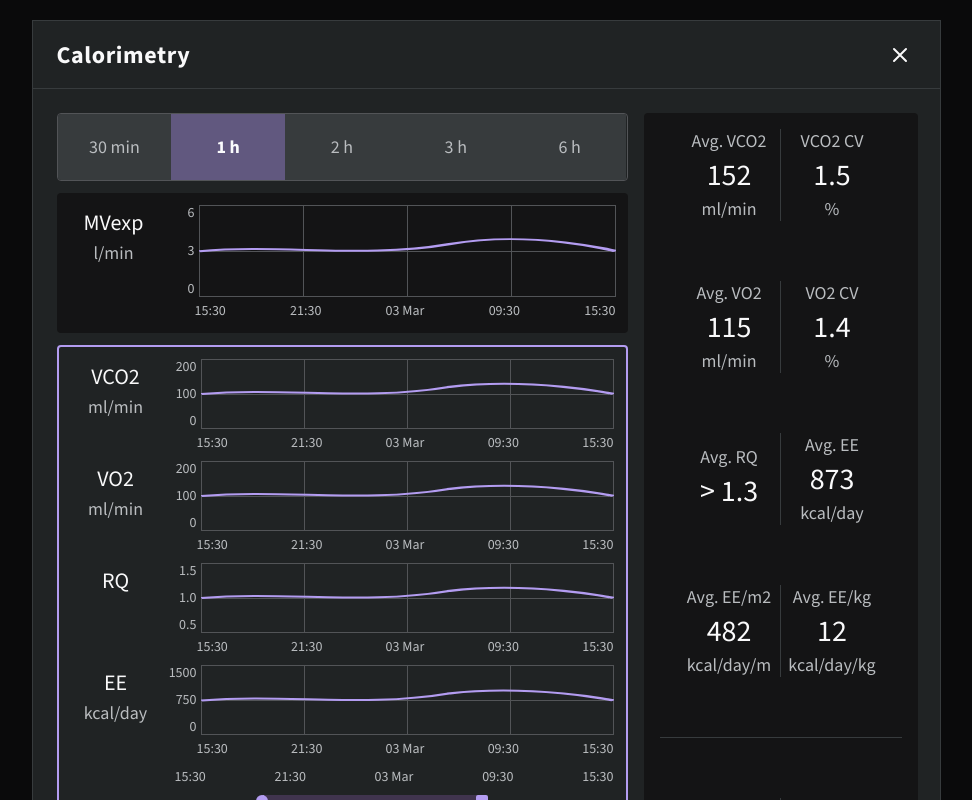
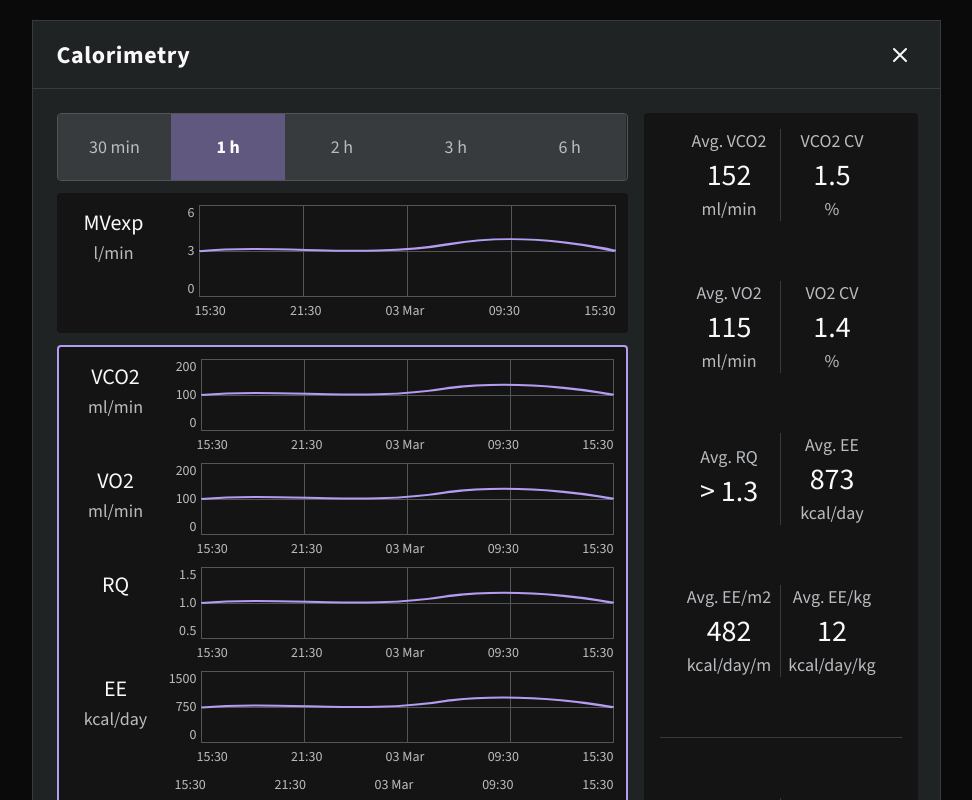
Before and after one commit to kevinhsu525/calorimetry-prototype, a React (Vite) app: page / in a window 1280 px wide. Shown: the top 800 px of the page, without its empty margins (154-1126 px from the left). Built offline with nearby package versions, Linux system fonts and the light colour scheme; the HTML template or start-up script is replaced by a standard one.

Commit message:
feat: set 4 sub-charts to 96px and darken Disclosure bg
- Chart compact mode: h-[72px]/h-[76px] for ~96px total height
- Disclosure area: add bg-[#141415] to match MVexp dark background
- Spinbox remains at bottom via flex spacer

```diff
--- a/src/App.tsx
+++ b/src/App.tsx
@@ -74,7 +74,7 @@ const App: React.FC = () => {
           </div>
 
           {/* Disclosure Area */}
-          <div className="border-2 border-[#b39cf1] rounded p-3 flex flex-col gap-2 flex-1 min-h-0 overflow-hidden">
+          <div className="bg-[#141415] border-2 border-[#b39cf1] rounded p-3 flex flex-col gap-2 flex-1 min-h-0 overflow-hidden">
               {chartConfigs.map((config) => (
                 <Chart
                   key={config.title}
--- a/src/components/Chart.tsx
+++ b/src/components/Chart.tsx
@@ -32,9 +32,9 @@ const Chart: React.FC<ChartProps> = ({
 
       {/* Chart area */}
       <div className="flex-1 flex flex-col gap-1 min-w-0">
-        <div className={`flex gap-1 items-center ${compact ? 'h-[70px]' : 'h-[92px]'}`}>
+        <div className={`flex gap-1 items-center ${compact ? 'h-[72px]' : 'h-[92px]'}`}>
           {/* Y-axis labels */}
-          <div className={`flex flex-col items-end justify-between w-6 shrink-0 text-[#babdc0] text-sm ${compact ? 'h-[74px]' : 'h-[96px]'}`}>
+          <div className={`flex flex-col items-end justify-between w-6 shrink-0 text-[#babdc0] text-sm ${compact ? 'h-[76px]' : 'h-[96px]'}`}>
             <span className="leading-5">{maxValue}</span>
             <span className="leading-5">{midValue}</span>
             <span className="leading-5 text-right w-full">{minValue}</span>
```
